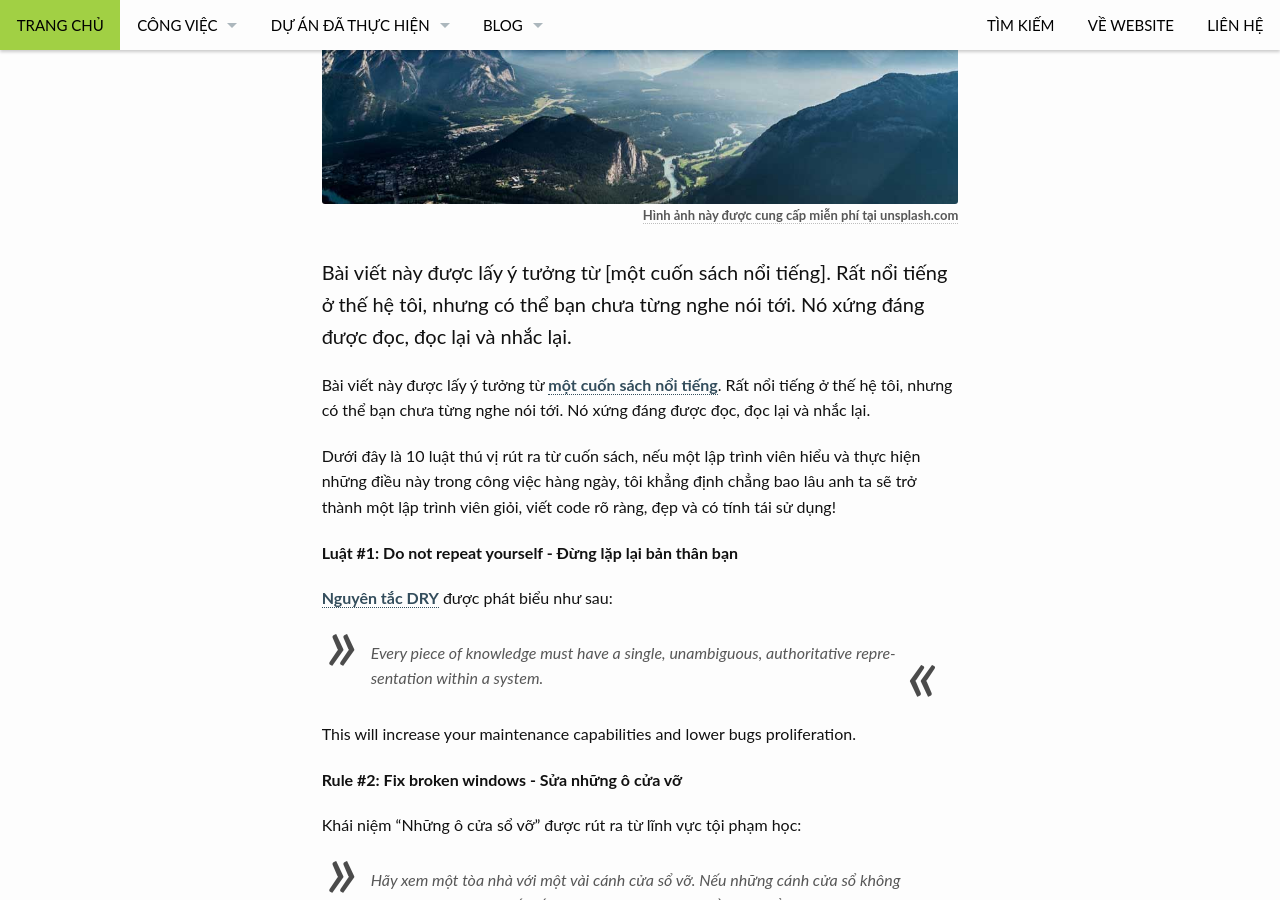
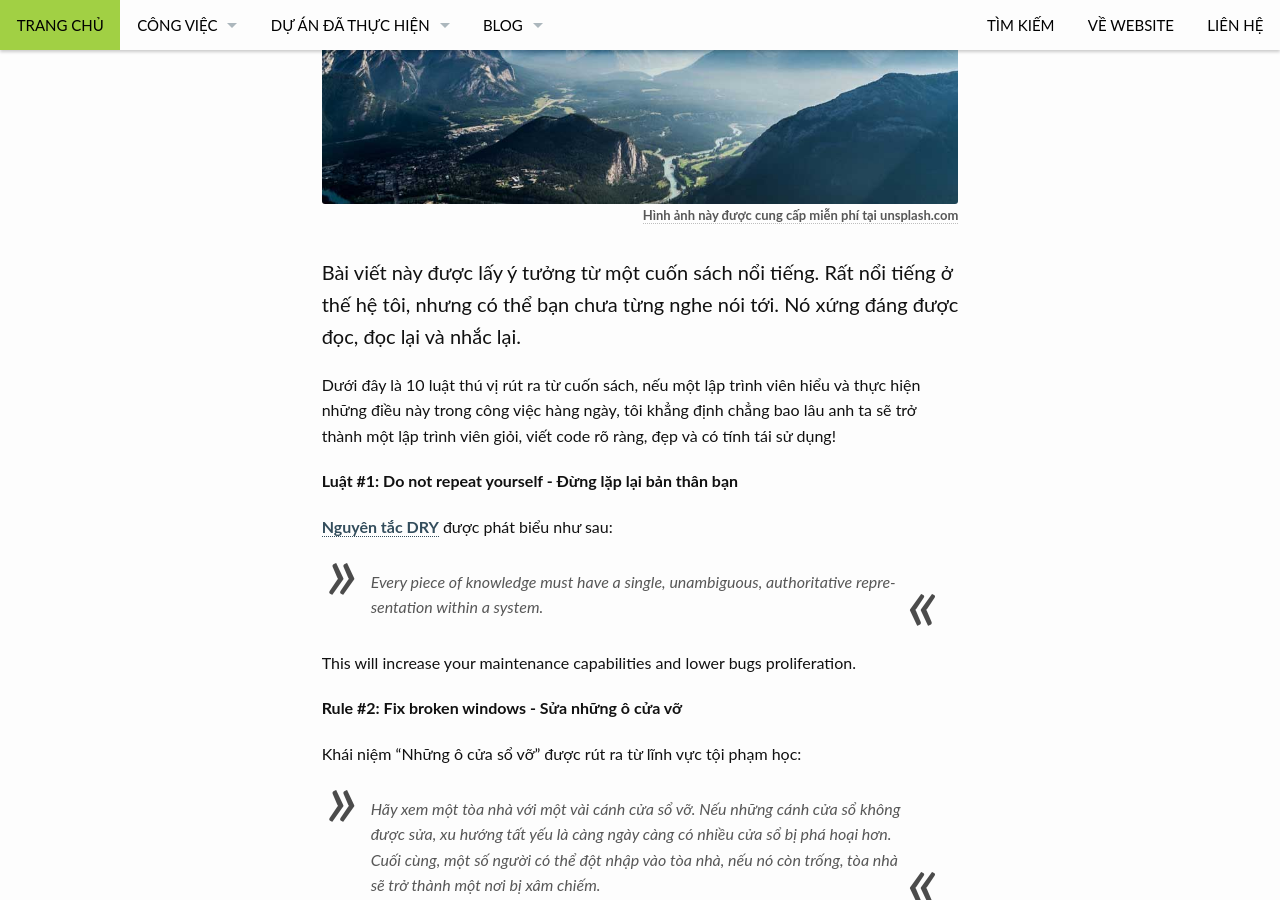
Before and after one commit to quangnd/quangnd.github.io, a Jekyll site: the page built from _posts/design/2016-08-12-10luat-lap-trinh-vien.md, in a window 1280 px wide and 900 px high, scrolled down 381 px. Built offline with Jekyll 4.4.1, drawn with Linux system fonts in a browser that asks for light colours; some of the changed text lies outside the part shown.

Commit message:
UPdate some article

```diff
--- a/_posts/design/2016-08-12-10luat-lap-trinh-vien.md
+++ b/_posts/design/2016-08-12-10luat-lap-trinh-vien.md
@@ -3,7 +3,7 @@ layout: page
 published: true
 # subheadline: Đây là subheadline
 title:  "Mười luật một lập trình viên nên biết và tuân theo"
-teaser: "Bài viết này được lấy ý tưởng từ [một cuốn sách nổi tiếng]. Rất nổi tiếng ở thế hệ tôi, nhưng có thể bạn chưa từng nghe nói tới. Nó xứng đáng được đọc, đọc lại và nhắc lại."
+teaser: "Bài viết này được lấy ý tưởng từ một cuốn sách nổi tiếng. Rất nổi tiếng ở thế hệ tôi, nhưng có thể bạn chưa từng nghe nói tới. Nó xứng đáng được đọc, đọc lại và nhắc lại."
 breadcrumb: true
 tags:
     - post format
@@ -15,8 +15,6 @@ image:
     caption: Hình ảnh này được cung cấp miễn phí tại unsplash.com
     caption_url: https://unsplash.com/
 ---
-
-Bài viết này được lấy ý tưởng từ [một cuốn sách nổi tiếng][pragmatic-programmer]. Rất nổi tiếng ở thế hệ tôi, nhưng có thể bạn chưa từng nghe nói tới. Nó xứng đáng được đọc, đọc lại và nhắc lại.
 
 Dưới đây là 10 luật thú vị rút ra từ cuốn sách, nếu một lập trình viên hiểu và thực hiện những điều này trong công việc hàng ngày, tôi khẳng định chẳng bao lâu anh ta sẽ trở thành một lập trình viên giỏi, viết code rõ ràng, đẹp và có tính tái sử dụng!
 
@@ -99,7 +97,7 @@ Những lập trình viên giống những người hoạ sỹ, họ vẽ nên n
 Khi nào một bức tranh được hoàn thiện? Chỉ người hoạ sỹ có câu trả lời. Bạn là nghệ sĩ tạo nên những dòng code, và bạn biết khi nào nên dừng lại!
 
 
-Source: http://blog.sukria.net/2012/01/06/the-10-rules-of-the-pragmatic-programmer/
+Source: [http://blog.sukria.net/2012/01/06/the-10-rules-of-the-pragmatic-programmer/]
 
 [the-root-of-all-evil]: http://c2.com/cgi/wiki?PrematureOptimization
 [law-of-demeter]: https://en.wikipedia.org/wiki/Law_of_Demeter
@@ -109,3 +107,4 @@ Source: http://blog.sukria.net/2012/01/06/the-10-rules-of-the-pragmatic-programm
 [software-rot]: https://en.wikipedia.org/wiki/Software_rot
 [pragmatic-programmer]: https://pragprog.com/book/tpp/the-pragmatic-programmer
 [DRY]: https://en.wikipedia.org/wiki/Don%27t_repeat_yourself
+[http://blog.sukria.net/2012/01/06/the-10-rules-of-the-pragmatic-programmer/] http://blog.sukria.net/2012/01/06/the-10-rules-of-the-pragmatic-programmer/
```
Also changed, not shown: _posts/design/2016-09-18-react-la-gi-va-tai-sao-nen-hoc-react.md (+1 -1 lines).
